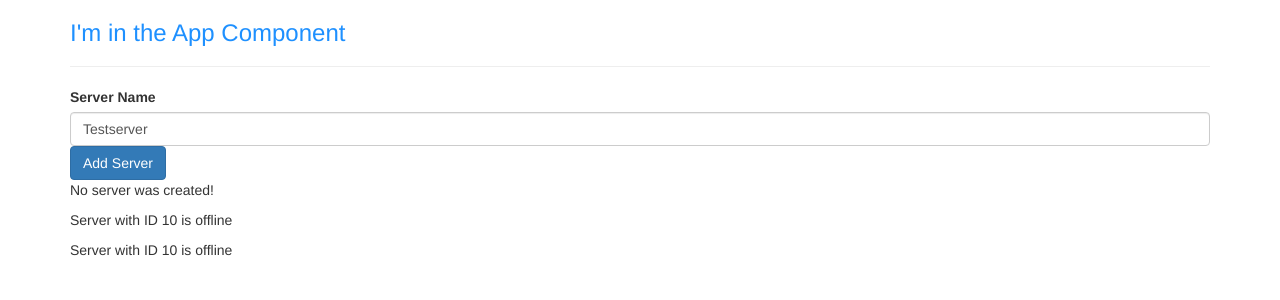
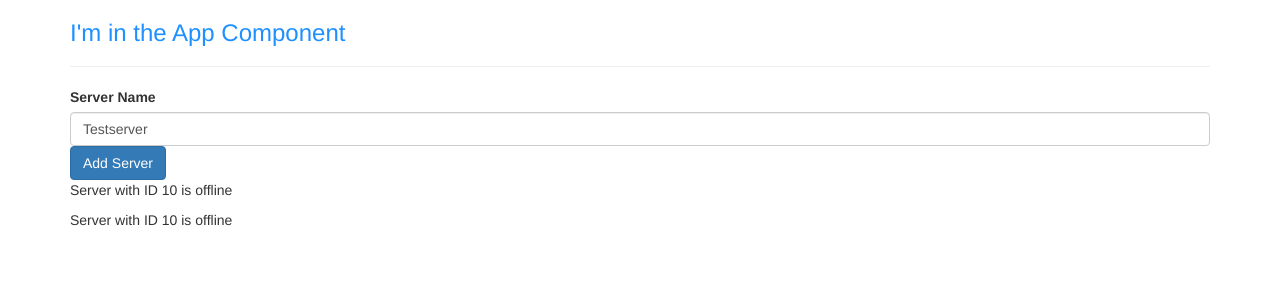
Before and after one commit to kbazant/my-first-app, an Angular app: page / in a window 1280 px wide. Shown: the top 300 px of the page. Built offline with nearby package versions, Linux system fonts and the light colour scheme.

Commit message:
removed else condition for "serverCreated"

```diff
--- a/src/app/servers/servers.component.html
+++ b/src/app/servers/servers.component.html
@@ -13,11 +13,6 @@
  (click)="onCreateServer()">Add Server</button>
  <!--<p [innerText]="allowNewServer"></p>-->
  <!--<p>{{ serverCreationStatus }}</p>-->
- <p *ngIf="serverCreated; else noServer">Server was created, server name is {{ serverName }}</p>
- <ng-template #noServer>
-     <p>
-        No server was created!
-     </p>
-</ng-template>
+ <p *ngIf="serverCreated">Server was created, server name is {{ serverName }}</p>
 <app-server></app-server>
 <app-server></app-server>
```
